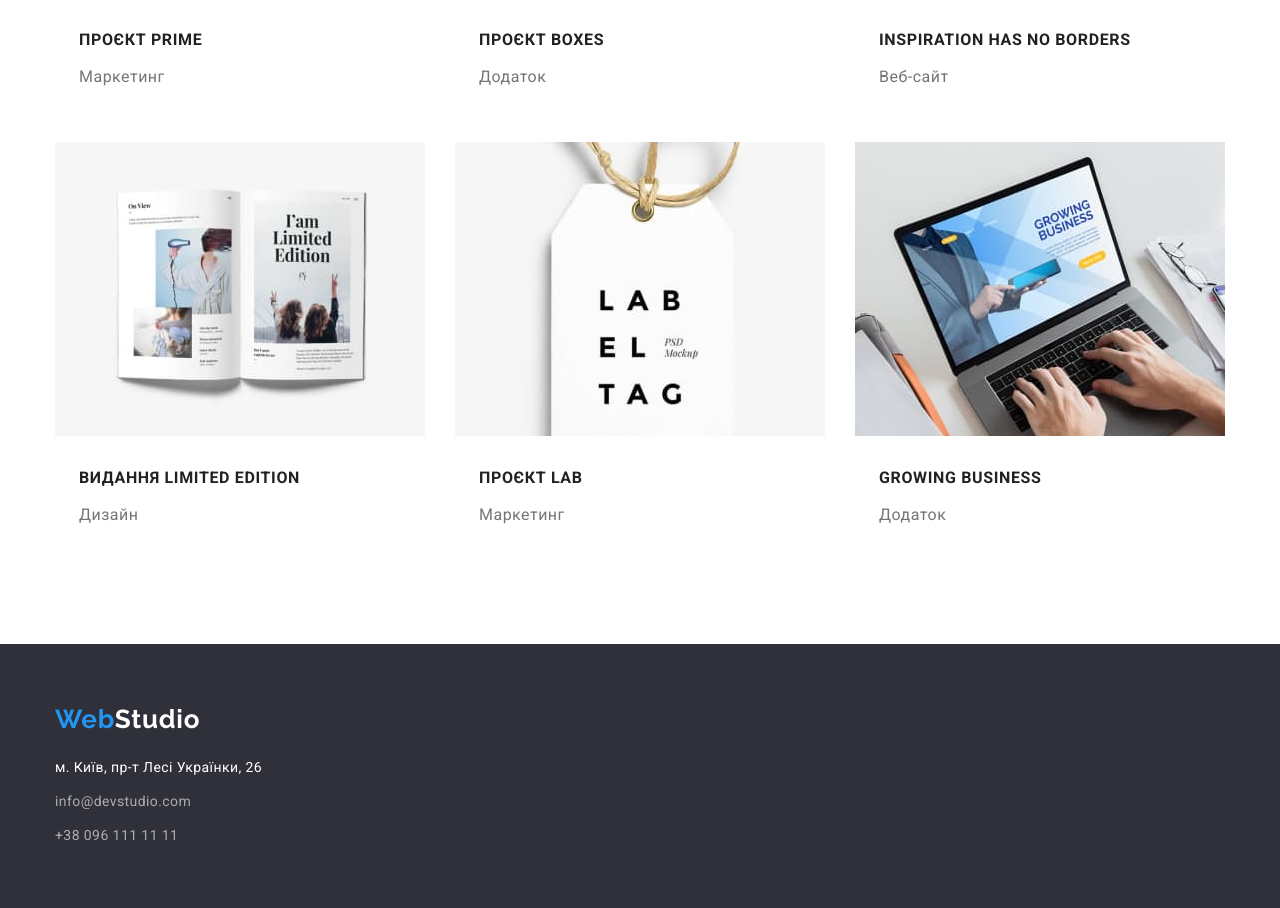
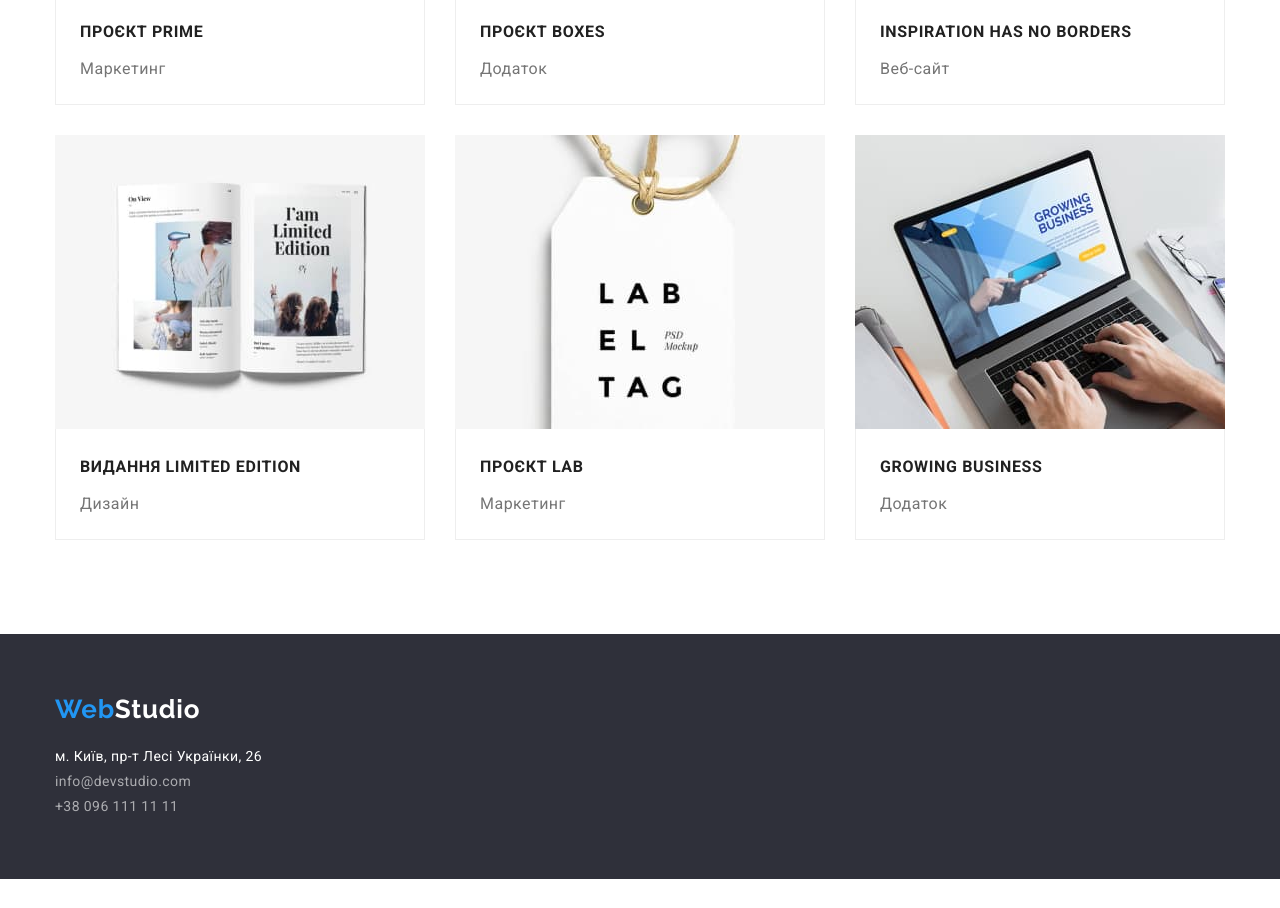
Before and after one commit to Mykola998/goit-markup-hw-03, a plain HTML site: page portfolio.html in a window 1280 px wide. Shown: the part 999-1907 px from the top of the page. After the commit the page ends 1878 px from the top, so only its background shows below. Drawn offline with nearby package versions, Linux system fonts and the light colour scheme.

Commit message:
update portfolio.html,index.html,styles.css file

```diff
--- a/css/styles.css
+++ b/css/styles.css
@@ -8,7 +8,9 @@
   --background-collorr: #f5f5f5;
   --contacts-collor: #ffffff99;
   --border-collor: #ECECEC;
-}
+  --border-text-collor: #EEEEEE;
+  }
+
 
 body {
   font-family: "Roboto", sans-serif;
@@ -36,6 +38,9 @@ ul {
   margin: 0;
   padding: 0;
 }
+img{
+  display: block;
+}
 .container {
   width: 1200px;
   padding-left: 15px;
@@ -57,7 +62,7 @@ ul {
 .navigation {
   margin-right: auto;
 }
-.logo {
+.header .logo {
   margin-right: 93px;
 }
 .logo,
@@ -143,11 +148,15 @@ ul {
   min-width: 216px;
   height: 50px;
   border: transparent;
+  padding: 10px 32px;
 }
 /* --------------- section ------------- */
 .section {
   padding-top: 94px;
   padding-bottom: 94px;
+}
+.hidden{
+  display: none;
 }
 .features {
 }
@@ -195,6 +204,9 @@ ul {
 }
 /* ---------------- team ---------- */
 .team {
+
+}
+.team-section{
   background: var(--dutton-color);
   padding-top: 94px;
   padding-bottom: 94px;
@@ -211,17 +223,20 @@ ul {
   line-height: 1.166;
   letter-spacing: 0.03em;
   margin-bottom: 50px;
+  text-align: center;
 }
 .team-items {
 }
 .item {
   background-color: var(--titel-text-collor);
   padding-bottom: 30px;
+  box-shadow: 0px 1px 3px rgba(0, 0, 0, 0.12), 0px 1px 1px rgba(0, 0, 0, 0.14), 0px 2px 1px rgba(0, 0, 0, 0.2);
+    border-radius: 0px 0px 4px 4px;
 }
 .team-name {
   font-weight: 500;
   font-size: 16px;
-  line-height: 1.187px;
+  line-height: 1.187;
   /* identical to box height */
   text-align: center;
   letter-spacing: 0.03em;
@@ -270,6 +285,11 @@ ul {
   color: var(--titel-text-collor);
 }
 .footer-list {
+
+}
+.footer-contact {
+  margin-bottom: 9px;
+
 }
 .address {
   font-style: normal;
@@ -289,16 +309,13 @@ ul {
   letter-spacing: 0.03em;
   color: var(--contacts-collor);
 }
-.footer-logo {
+.footer .logo {
+  display: block;
   margin-bottom: 20px;
 }
 .footer .contact:hover,
 .footer .contact:focus {
   color: var(--accent-collor);
-}
-.footer-address-maps,
-.contact-mail {
-  margin-bottom: 9px;
 }
 /* ------------------------------------------ */
 /* -------portfolio.html--------------------- */
@@ -307,7 +324,8 @@ ul {
   text-decoration: none;
 }
 .portfolio {
-  background: var(--titel-text-collor);
+}
+.section-portfolio{
   padding-top: 94px;
   padding-bottom: 94px;
 }
@@ -349,10 +367,11 @@ ul {
   background: var(--titel-text-collor);
 }
 .features-list {
-  padding-top: 20px;
-  padding-bottom: 20px;
-  margin-left: 24px;
+  padding: 20px 24px;
   background: var(--titel-text-collor);
+  border: 1px solid var(--border-text-collor);
+  max-width: 370px;
+  border-top: none;
 }
 .portfolio .title {
   font-weight: 700;
--- a/portfolio.html
+++ b/portfolio.html
@@ -54,7 +54,7 @@
     </header>
     <main>
       <!-- --------- portfolio --------- -->
-      <section class="portfolio">
+      <section class="portfolio section-portfolio">
         <div class="container">
           <h1 style="display: none">portfolio</h1>
           <ul class="portfolio-items list">
```
Also changed, not shown: index.html (+4 -6 lines).
